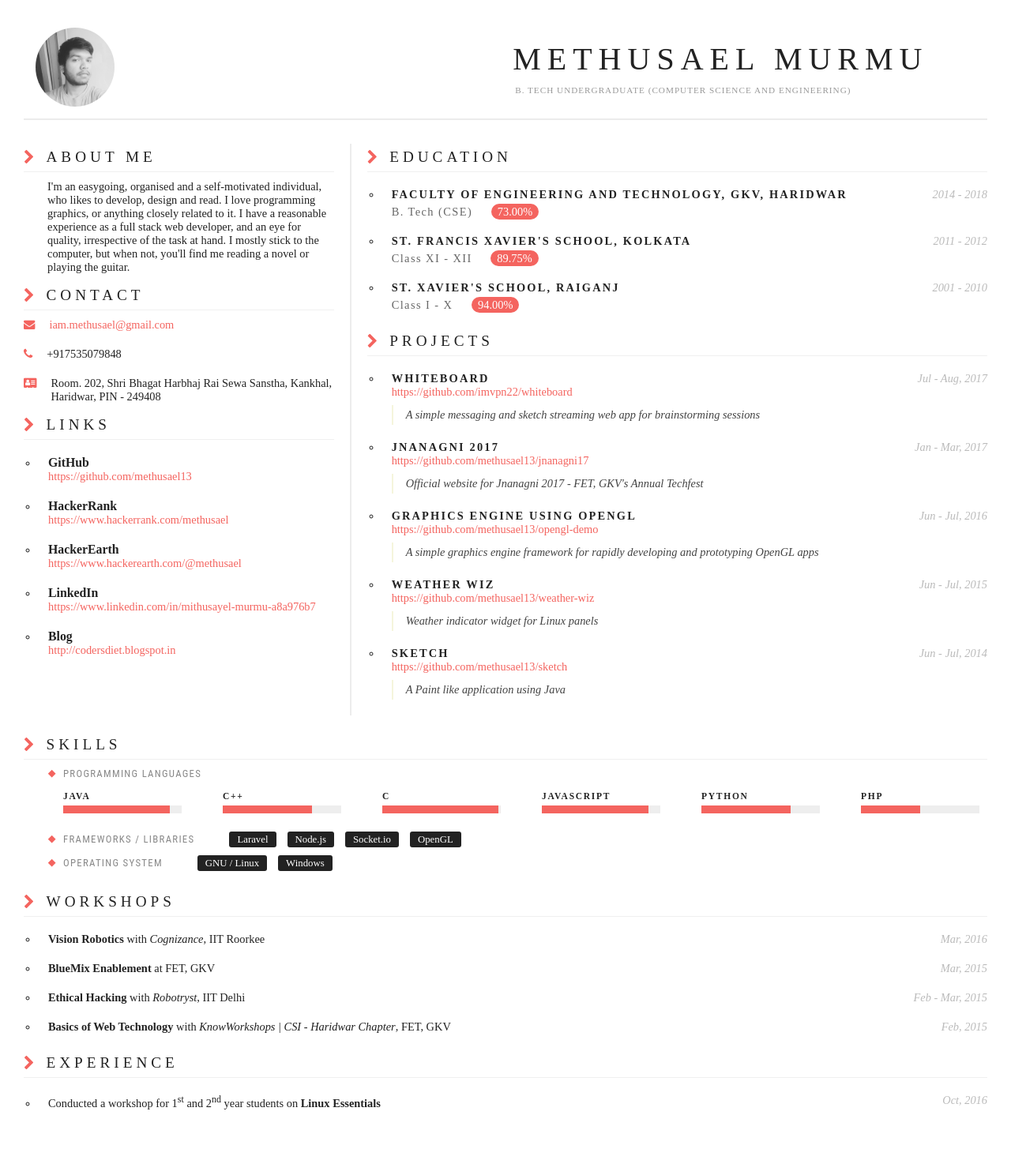
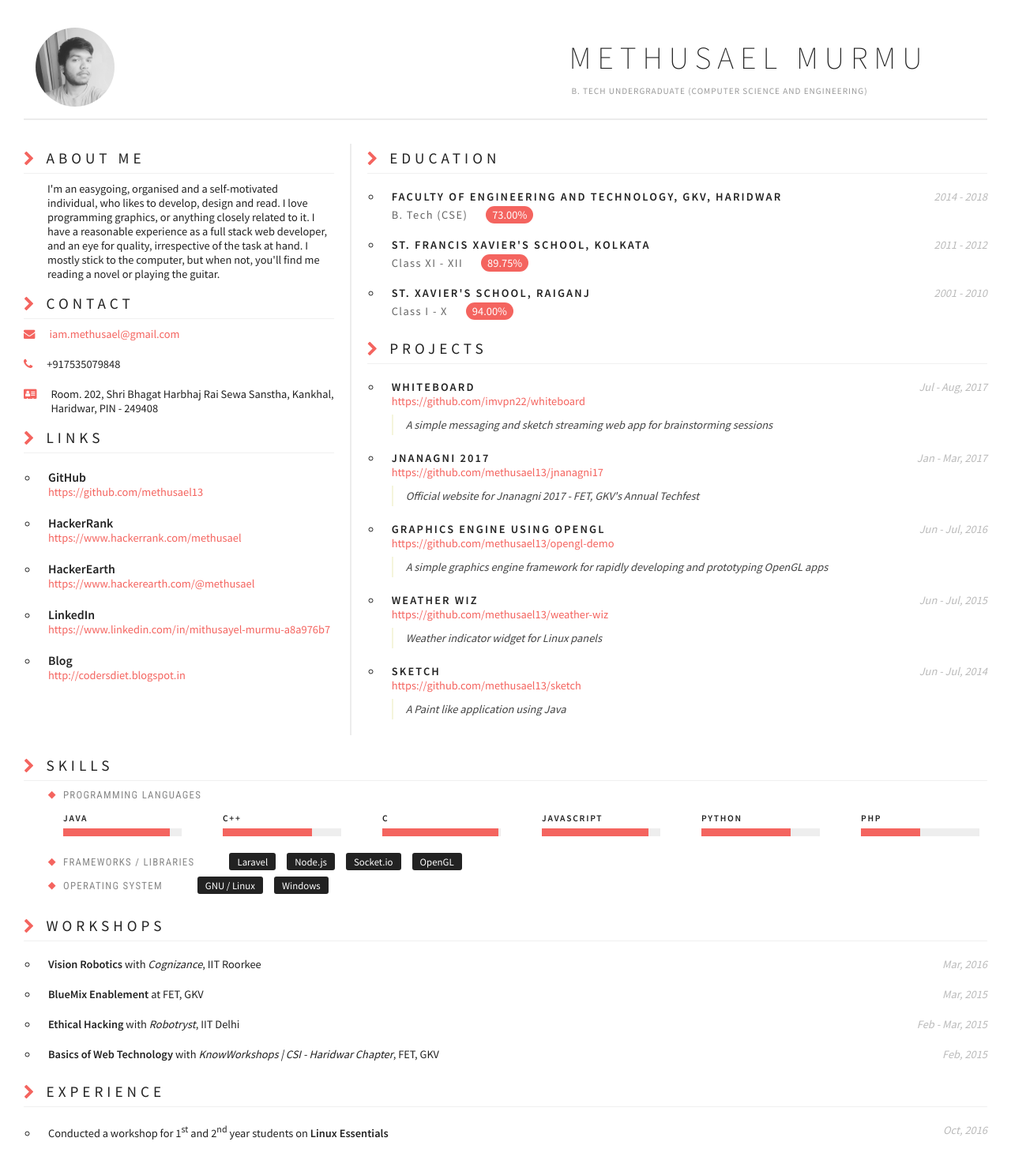
Before and after one commit to methusael13/resume-builder, a Node server app: page / in a window 1280 px wide. Shown: the whole page at 79% size. Before the commit the page ends 1405 px from the top, so only its background shows below. Run offline with Node 20, Linux system fonts and the light colour scheme.

Commit message:
Added web fonts

```diff
--- a/views/pages/index.ejs
+++ b/views/pages/index.ejs
@@ -3,6 +3,8 @@
 <head>
     <title><%= title %></title>
     <link rel="stylesheet" type="text/css" href="/css/index.css">
+    <link href="https://fonts.googleapis.com/css?family=Source+Sans+Pro:200,400,600" rel="stylesheet">
+    <link href="https://fonts.googleapis.com/css?family=Roboto+Condensed" rel="stylesheet">
     <link href="https://maxcdn.bootstrapcdn.com/font-awesome/4.7.0/css/font-awesome.min.css" rel="stylesheet" integrity="sha384-wvfXpqpZZVQGK6TAh5PVlGOfQNHSoD2xbE+QkPxCAFlNEevoEH3Sl0sibVcOQVnN" crossorigin="anonymous">
 </head>
 <body>
```
